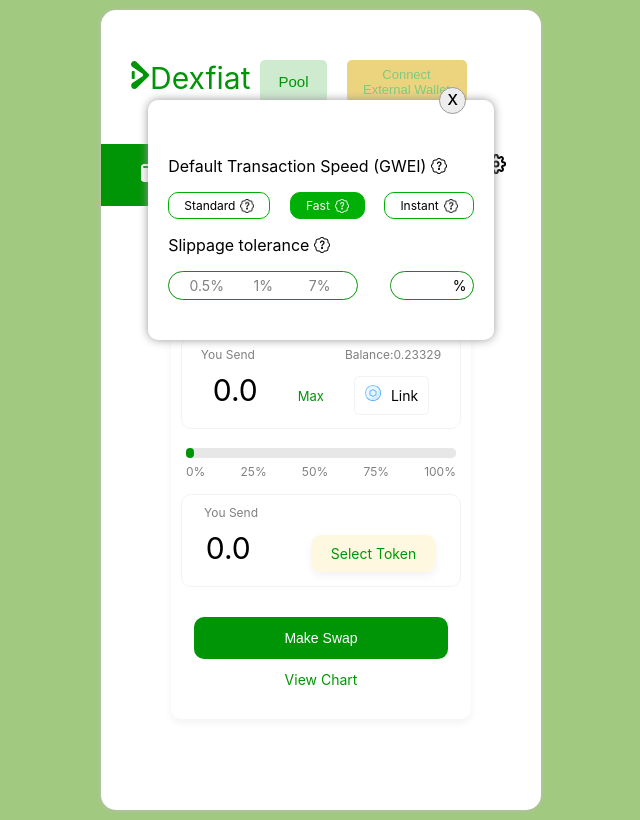
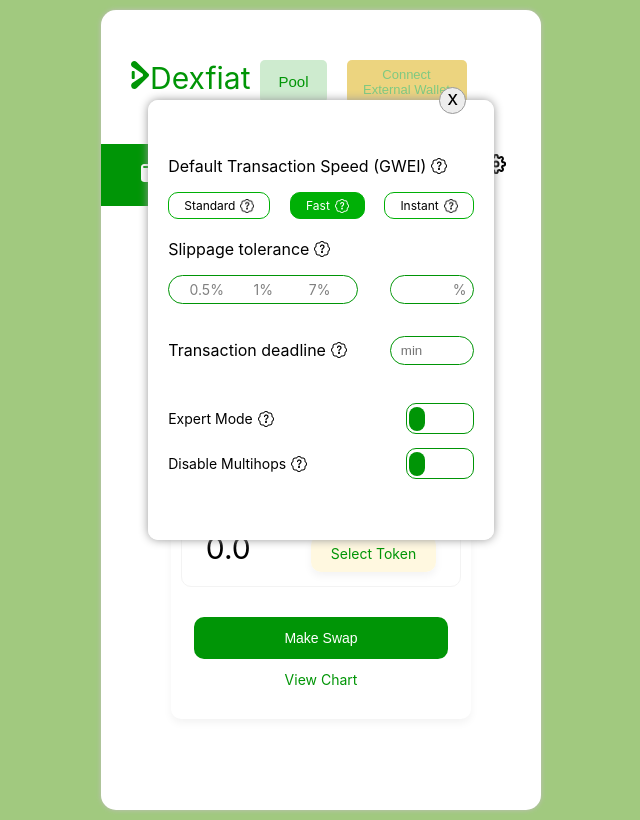
Before and after one commit to johnoseni1/Dexfiat-mobile, a React (Create React App) app: page /swap in a window 1280 px wide. Both pictures are taken after a click on the element 770 px from the left and 180 px from the top of the page. Shown: the whole page, without its empty margins (319-959 px from the left). Built offline with nearby package versions, Linux system fonts and the light colour scheme.

Commit message:
report popup contd.

```diff
--- a/src/pages/swap-first/index.js
+++ b/src/pages/swap-first/index.js
@@ -232,7 +232,7 @@ const Swap = () => {
                 className='white-box'
                 content={
                   <>
-                    <div style={{ padding: '40px 20px' }}>
+                    <div className='swap-report'>
                       <div>
                         <p className='align-center'>
                           <span>Default Transaction Speed (GWEI) </span>
@@ -273,8 +273,34 @@ const Swap = () => {
                         </div>
                       </div>
 
-                      <div></div>
-                      <div></div>
+                      <div className='trans-deadline'>
+                        <p className='align-center'>
+                          <span>Transaction deadline</span>{' '}
+                          <img src={QuestionMark} alt='' />
+                        </p>
+                        <input type='number' placeholder='min' />
+                      </div>
+
+                      <div>
+                        <div className='expert-mode'>
+                          <p className='align-center'>
+                            <span>Expert Mode</span>{' '}
+                            <img src={QuestionMark} alt='' />
+                          </p>
+                          <div className='toggle-bar'>
+                            <div></div>
+                          </div>
+                        </div>
+                        <div className='multihops'>
+                          <p className='align-center'>
+                            <span>Disable Multihops</span>{' '}
+                            <img src={QuestionMark} alt='' />
+                          </p>
+                          <div className='toggle-bar'>
+                            <div></div>
+                          </div>
+                        </div>
+                      </div>
                     </div>
                   </>
                 }
--- a/src/pages/swap-first/style.css
+++ b/src/pages/swap-first/style.css
@@ -152,6 +152,14 @@ progress::-moz-progress-bar {
   color: #009506;
 }
 
+.swap-report {
+  padding: 40px 20px;
+}
+
+.swap-report > div {
+  margin-bottom: 20px;
+}
+
 .align-center {
   display: flex;
   flex-direction: row;
@@ -191,6 +199,34 @@ progress::-moz-progress-bar {
 .trans-speed div:nth-child(2) {
   background: #00b006;
   color: #fff;
+}
+
+.expert-mode,
+.multihops {
+  display: flex;
+  flex-direction: row;
+  align-items: center;
+  justify-content: space-between;
+  font-size: 14px;
+}
+
+.toggle-bar {
+  height: 29px;
+  width: 62px;
+  border: 1px solid #009506;
+  border-radius: 10px;
+  display: flex;
+  flex-direction: column;
+  justify-content: center;
+  padding: 0 2px;
+  cursor: pointer;
+}
+
+.toggle-bar div {
+  height: 24px;
+  width: 16px;
+  background: #009506;
+  border-radius: 15px;
 }
 
 .slippage {
@@ -248,6 +284,27 @@ progress::-moz-progress-bar {
 
 .slippage-input div {
   flex-shrink: 1;
+  color: #808080;
+}
+
+.trans-deadline {
+  display: flex;
+  flex-direction: row;
+  justify-content: space-between;
+  align-items: center;
+}
+
+.trans-deadline input {
+  width: 62px;
+  height: 27px;
+  border-radius: 30px;
+  border: 1px solid #009506;
+  padding: 0 10px;
+}
+
+.trans-deadline input:focus {
+  outline: 0;
+  border: 1px solid #009506;
 }
 
 .wallets {
```
